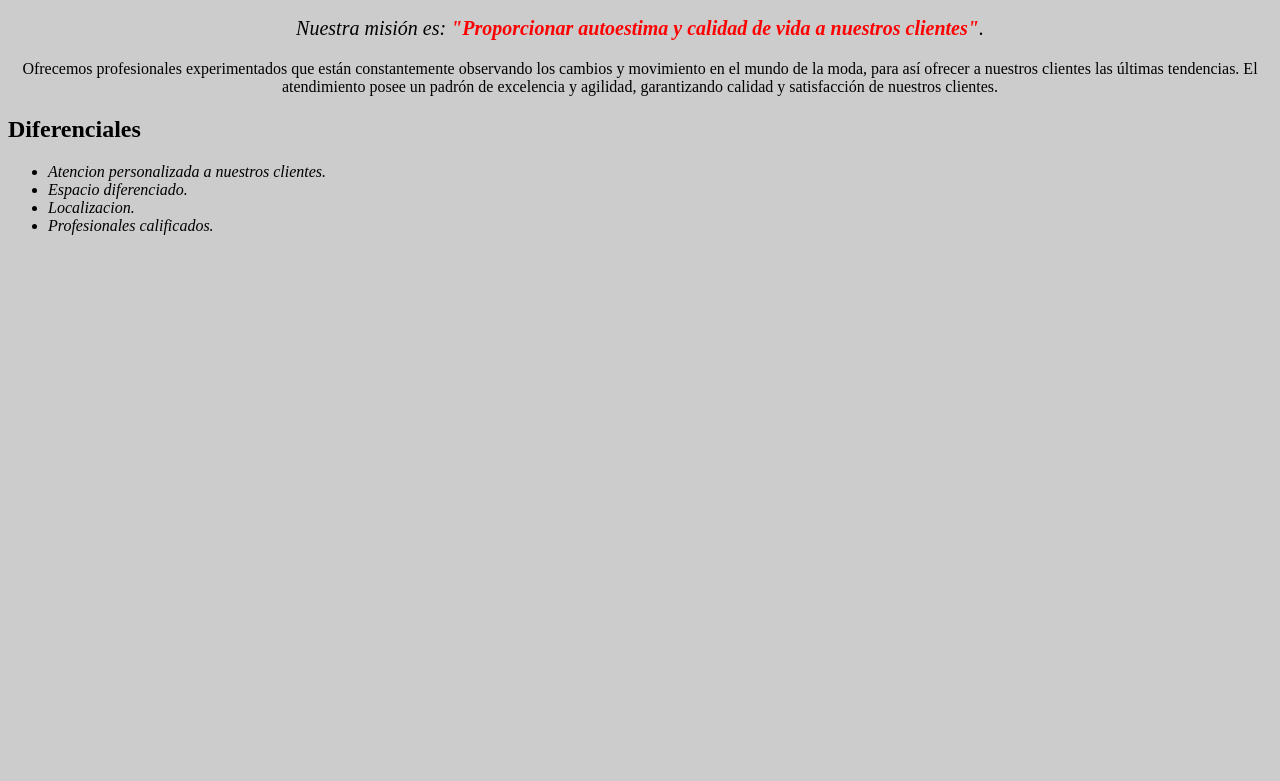
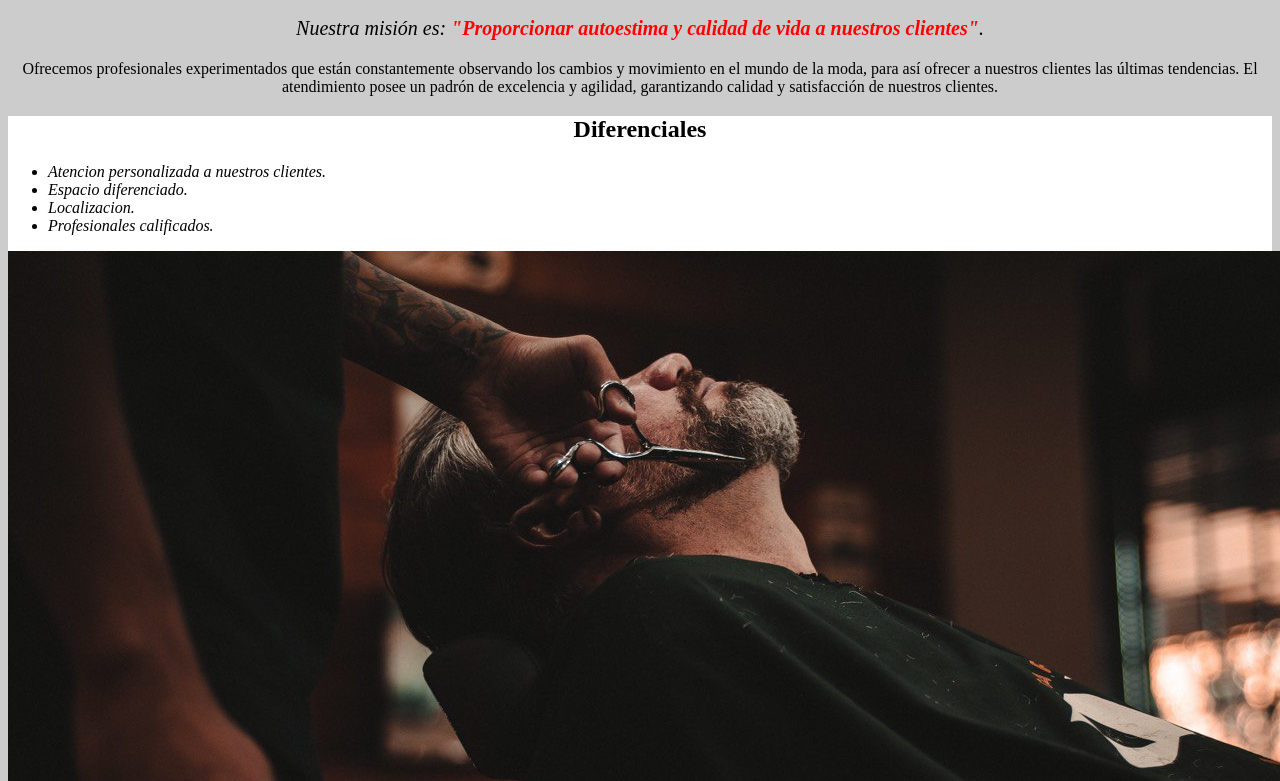
Before and after one commit to CarlosRRamos/AluraHTML, a plain HTML site: page index.html in a window 1280 px wide. Shown: the part 605-1386 px from the top of the page. Before the commit the page ends 856 px from the top, so only its background shows below. Drawn offline with Linux system fonts and the light colour scheme.

Commit message:
se agrego una imagen y cambio el estilo de los parrafos

```diff
--- a/index.html
+++ b/index.html
@@ -11,6 +11,7 @@
 <body>
 
     <img id="banner" src="banner/banner.jpg" alt="sillas de barberia">
+    <div class="principal">
         <h1>Sobre la Barbería Alura</h1>
 
         <p>Ubicada en el corazón de la ciudad, la <strong>Barbería Alura</strong> trae para el mercado lo que hay de mejor
@@ -26,6 +27,8 @@
             moda, para así ofrecer a nuestros clientes las últimas tendencias. El atendimiento posee un padrón de excelencia
             y
             agilidad, garantizando calidad y satisfacción de nuestros clientes. </p>
+    </div>
+    <div class="diferenciales">
         <h2>Diferenciales</h2>
         <ul>
             <li class="items"> Atencion personalizada a nuestros clientes.</li>
@@ -33,6 +36,8 @@
             <li class="items">Localizacion. </li>
             <li class="items">Profesionales calificados.</li>
         </ul>
+    <img src="diferenciales/diferenciales.jpg" alt="barbero trabajando con un cliente.">
+    </div>
 
 </body>
 
--- a/style.css
+++ b/style.css
@@ -23,7 +23,16 @@ em strong {
 #mision{
     font-size: 20px;
 }
+.principal{
+    background: #CCCCCC;
+}
 
+.diferenciales{
+    background:#FFFFFF;
+}
+h2{
+    text-align: center;
+}
 .items{
     font-style: italic;
 }
```
Also changed, not shown: diferenciales/diferenciales.jpg (added). Lines whose indentation alone changed are shown as unchanged.
